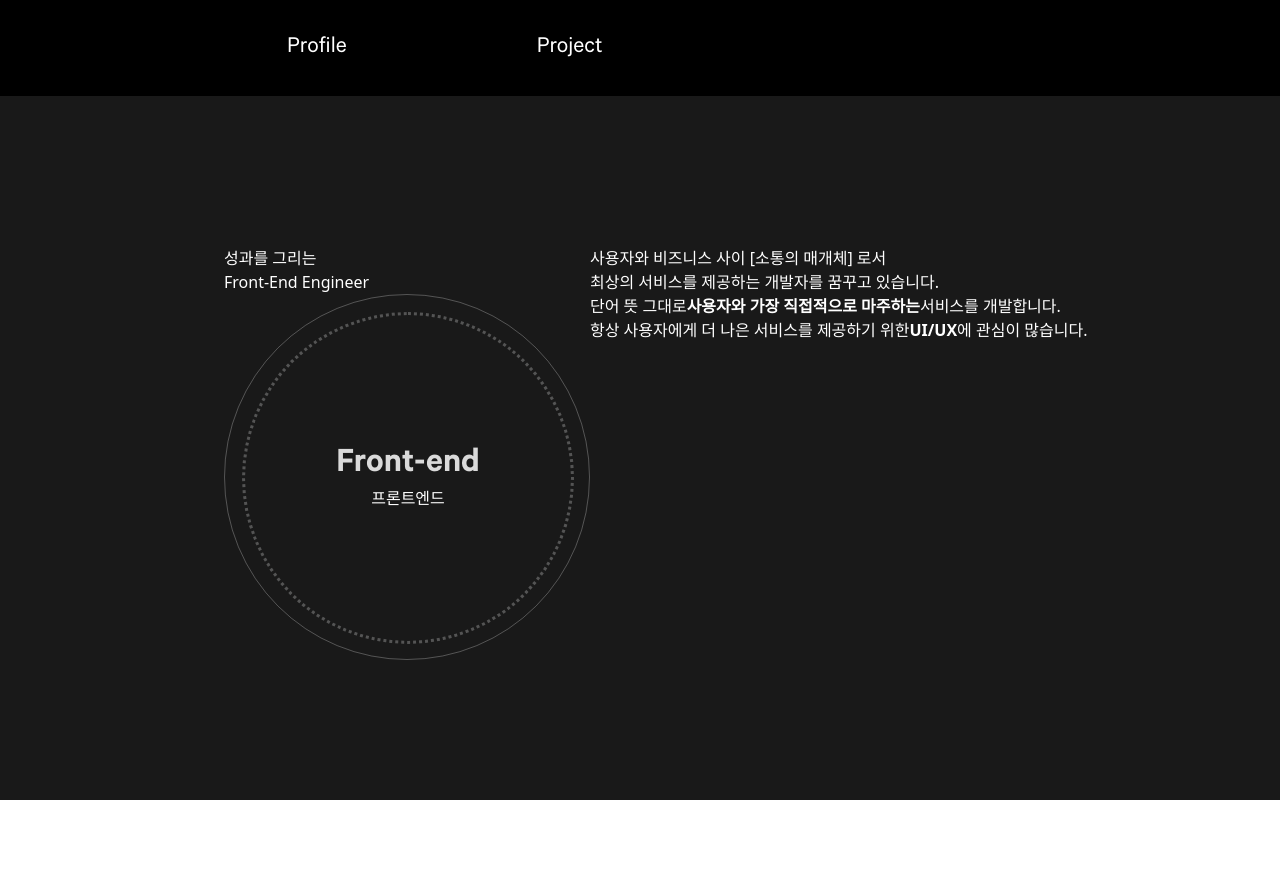
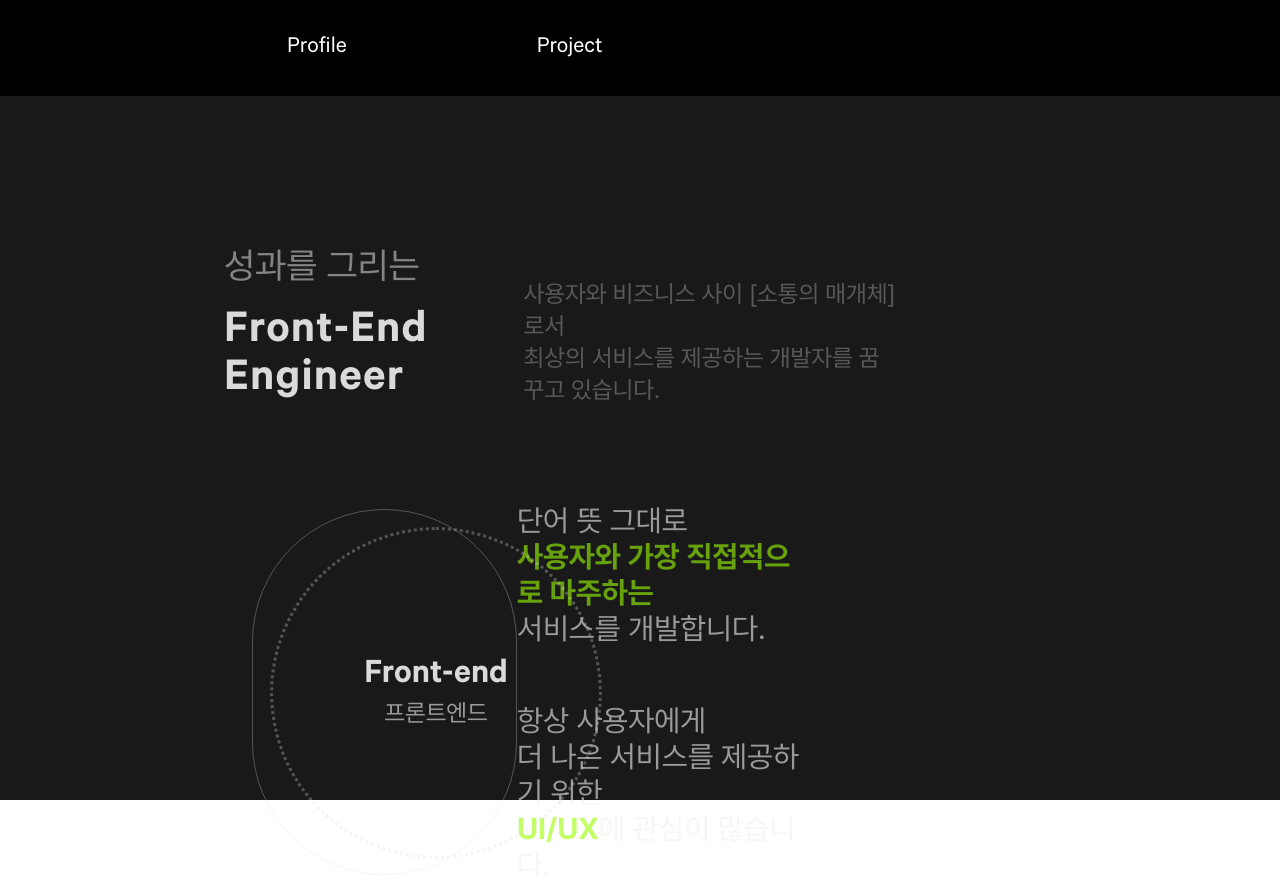
Before and after one commit to sunpl13/Frankie-portfolio, a Next.js app: page / in a window 1280 px wide. Before the commit the page ends 800 px from the top, so only its background shows below. Built offline with nearby package versions, Linux system fonts and the light colour scheme.

Commit message:
feat: 설명 페이지 레이아웃 구성

```diff
--- a/src/app/components/Description/TwoCircle.tsx
+++ b/src/app/components/Description/TwoCircle.tsx
@@ -7,7 +7,7 @@ const TwoCircle = () => {
           className="text-gray-90 font-calibre font-semibold text-4xl">
           Front-end
         </strong>
-        <span>프론트엔드</span>
+        <span className="text-2xl">프론트엔드</span>
       </div>
     </div>
   );
--- a/src/app/components/Description/index.tsx
+++ b/src/app/components/Description/index.tsx
@@ -5,29 +5,42 @@ type Props = {};
 
 const Description = (props: Props) => {
   return (
-    <section className="h-full bg-base-dark text-white pl-56 pt-37.5">
-      <article className="flex">
+    <section className="h-full bg-base-dark text-white pl-56 pt-37.5 pr-96 font-pretendard">
+      <article>
+        <div className="flex justify-between">
           <div>
-          <h2>성과를 그리는</h2>
-          <h1>Front-End Engineer</h1>
-          <TwoCircle />
+            <h2 className="text-4xl text-gray-50">성과를 그리는</h2>
+            <h1 className="font-calibre font-semibold text-5xl tracking-wide text-gray-90 pt-6">
+              Front-End Engineer
+            </h1>
           </div>
-
-        <div>
-          <p>
+          <div className="flex items-end">
+            <p className="text-2xl text-gray-30">
               사용자와 비즈니스 사이 [소통의 매개체] 로서
               <br /> 최상의 서비스를 제공하는 개발자를 꿈꾸고 있습니다.
             </p>
+          </div>
+        </div>
+
+        <div className="text-gray-60 text-3xl flex justify-between pt-24 items-center pl-7">
+          <TwoCircle />
+          <div className="pr-[83px]">
             <p>
-            단어 뜻 그대로
-            <strong>사용자와 가장 직접적으로 마주하는</strong>
+              단어 뜻 그대로 <br />
+              <strong className="text-green-60">
+                사용자와 가장 직접적으로 마주하는
+              </strong>
+              <br />
               서비스를 개발합니다.
             </p>
 
-          <p>
-            항상 사용자에게 더 나은 서비스를 제공하기 위한
-            <strong>UI/UX</strong>에 관심이 많습니다.
+            <p className="pt-14">
+              항상 사용자에게 <br /> 더 나은 서비스를 제공하기 위한
+              <br />
+              <strong className="text-green-60">UI/UX</strong>에 관심이
+              많습니다.
             </p>
+          </div>
         </div>
       </article>
     </section>
--- a/tailwind.config.ts
+++ b/tailwind.config.ts
@@ -25,7 +25,11 @@ const config: Config = {
         'gray-50': 'rgba(240, 240, 240, 0.5)',
         'gray-90': 'rgba(240, 240, 240, 0.9)',
         'black-80': '#363636',
-        'base-dark': '#191919'
+        'base-dark': '#191919',
+        'green-60': 'rgba(155, 254, 3, 0.6)'
+      },
+      screens: {
+        '3xl': '1920px'
       },
       fontSize: {
         '6.5xl': '6.5625rem'
```
Lines whose indentation alone changed are shown as unchanged.
